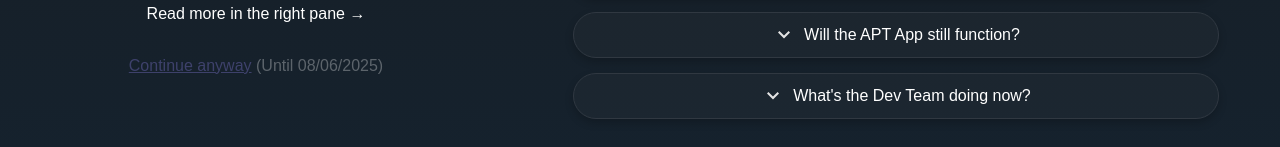
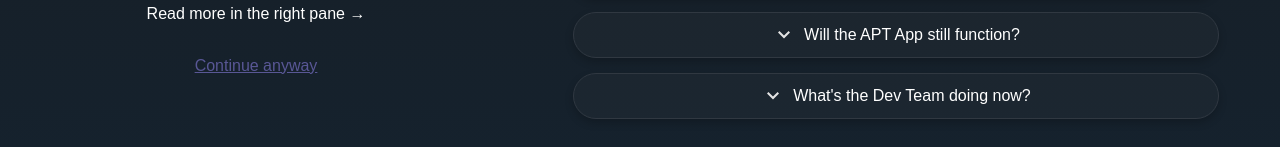
Before and after one commit to APTreasure/aptreasure.github.io, a plain HTML site: page index.html in a window 1280 px wide. Shown: the part 449-596 px from the top of the page. Drawn offline with Linux system fonts and the light colour scheme.

Commit message:
Update index.html

```diff
--- a/index.html
+++ b/index.html
@@ -124,7 +124,7 @@
 
             /* --- */
             .continue {
-                opacity: 30%;
+                opacity: 50%;
                 transition: opacity 0.1s ease-out;
             }
 
@@ -140,7 +140,7 @@
             <p>APTreasure is being <b>removed</b> on June 22, 2025.</p>
             <p>Read more in the right pane →</p>
             <br>
-            <p class="continue"><a href="home">Continue anyway</a> (Until 08/06/2025)</p>
+            <p class="continue"><a href="home">Continue anyway</a></p>
         </div>
         <div class="pane right">
             <h1>FAQ</h1>
```
